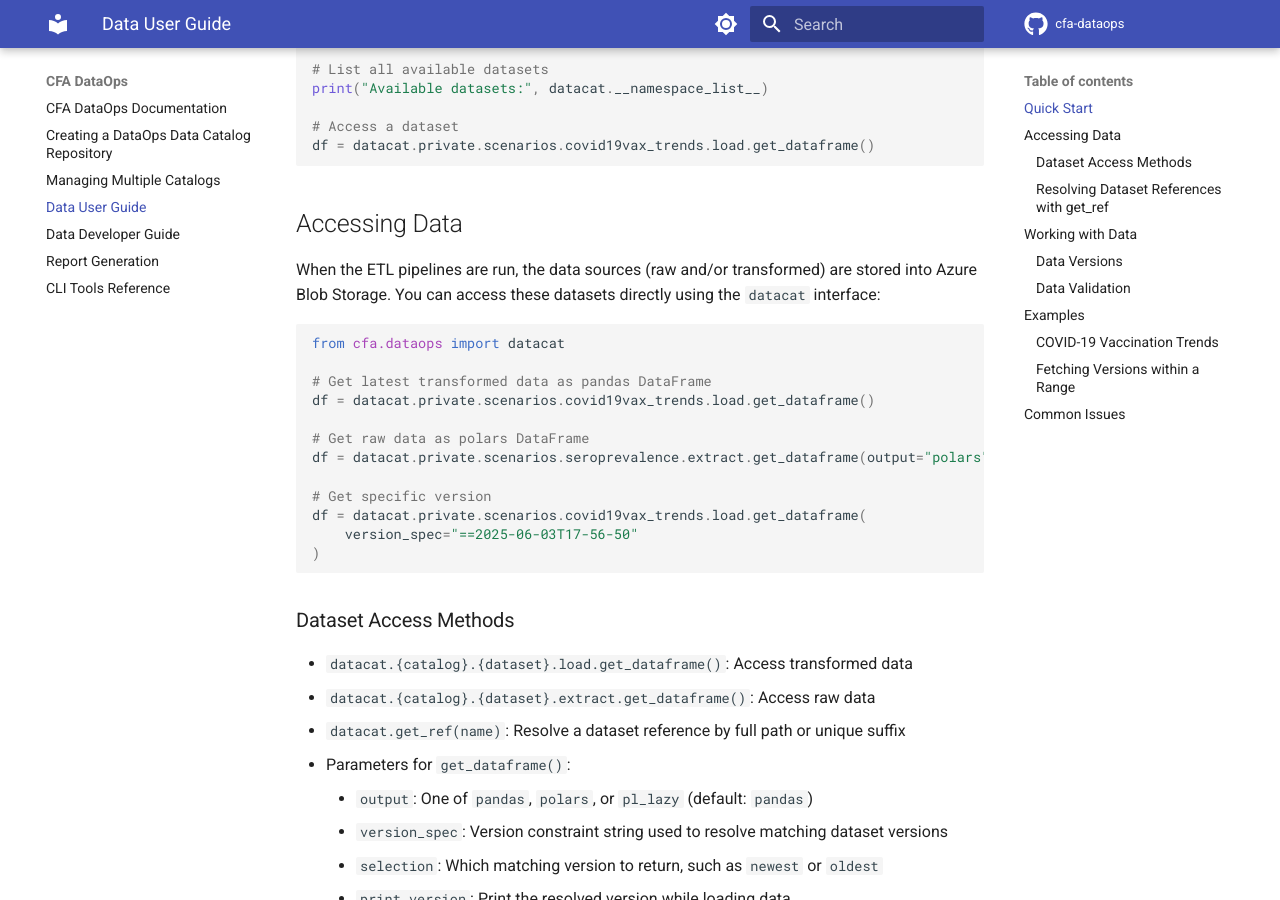
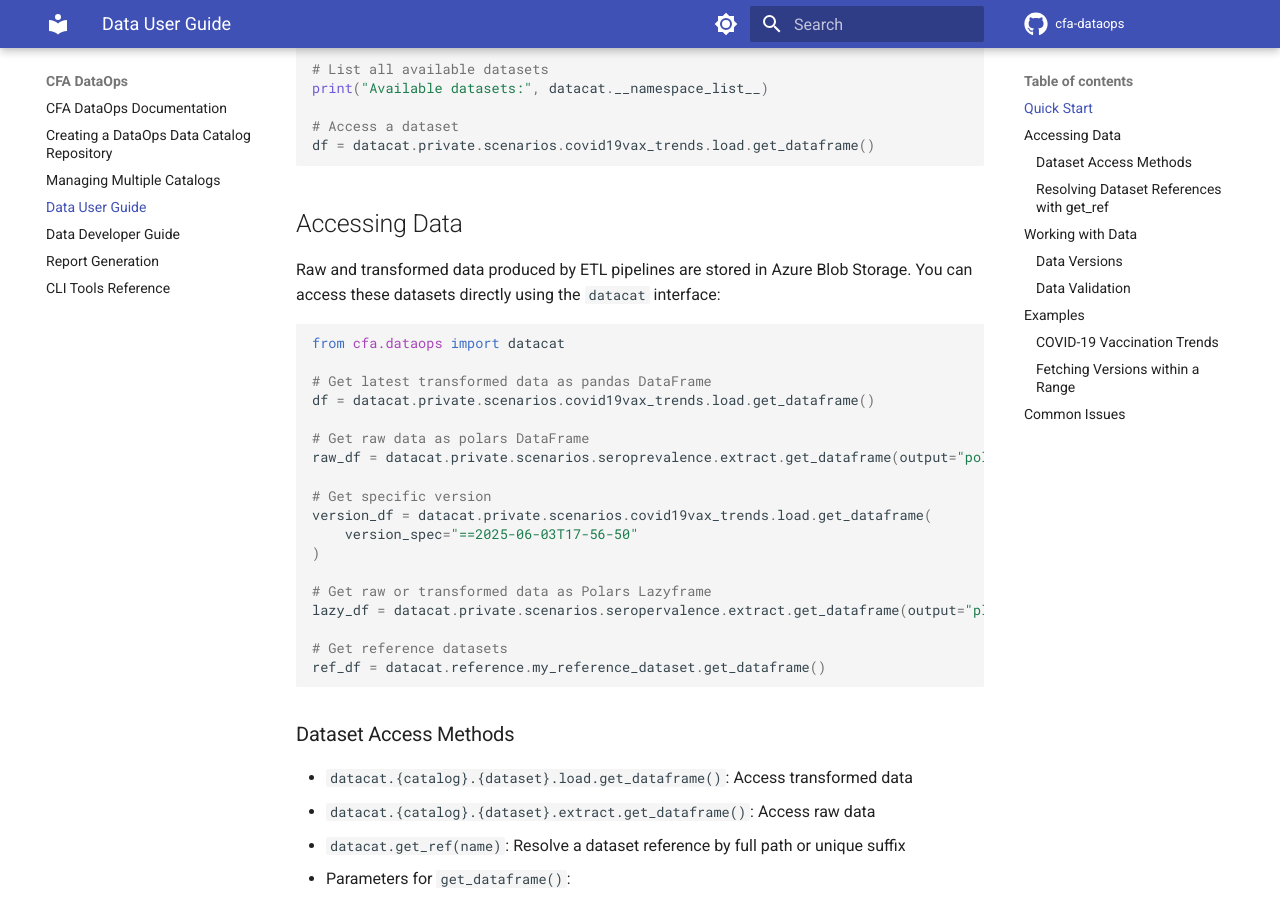
Before and after one commit to CDCgov/cfa-dataops, an MkDocs documentation site: the page built from docs/data_user_guide.md, in a window 1280 px wide and 900 px high, scrolled down 352 px. Built offline with MkDocs 1.6.1 and Material for MkDocs 9.7.7, drawn with Linux system fonts in a browser that asks for light colours; comment, search, counter and statistics services are not loaded; some of the changed text lies outside the part shown.

Commit message:
updated data_user_guide to support Polars LazyFrame

````diff
--- a/docs/data_user_guide.md
+++ b/docs/data_user_guide.md
@@ -18,7 +18,7 @@ df = datacat.private.scenarios.covid19vax_trends.load.get_dataframe()
 
 ## Accessing Data
 
-When the ETL pipelines are run, the data sources (raw and/or transformed) are stored into Azure Blob Storage. You can access these datasets directly using the `datacat` interface:
+Raw and transformed data produced by ETL pipelines are stored in Azure Blob Storage. You can access these datasets directly using the `datacat` interface:
 
 ```python
 from cfa.dataops import datacat
@@ -27,12 +27,18 @@ from cfa.dataops import datacat
 df = datacat.private.scenarios.covid19vax_trends.load.get_dataframe()
 
 # Get raw data as polars DataFrame
-df = datacat.private.scenarios.seroprevalence.extract.get_dataframe(output="polars")
+raw_df = datacat.private.scenarios.seroprevalence.extract.get_dataframe(output="polars")
 
 # Get specific version
-df = datacat.private.scenarios.covid19vax_trends.load.get_dataframe(
+version_df = datacat.private.scenarios.covid19vax_trends.load.get_dataframe(
     version_spec="==2025-06-03T17-56-50"
 )
+
+# Get raw or transformed data as Polars Lazyframe
+lazy_df = datacat.private.scenarios.seropervalence.extract.get_dataframe(output="pl_lazy")
+
+# Get reference datasets
+ref_df = datacat.reference.my_reference_dataset.get_dataframe()
 ```
 
 ### Dataset Access Methods
@@ -138,6 +144,9 @@ vax_df = datacat.private.scenarios.covid19vax_trends.load.get_dataframe()
 
 # Get raw data for analysis
 raw_vax = datacat.private.scenarios.covid19vax_trends.extract.get_dataframe()
+
+# Get raw or transformed data as LazyFrame
+lazy_vax = datacat.private.scenarios.covid19vax_trends.load.get_dataframe(output="pl_lazy")
 ```
 
 ### Fetching Versions within a Range
````
